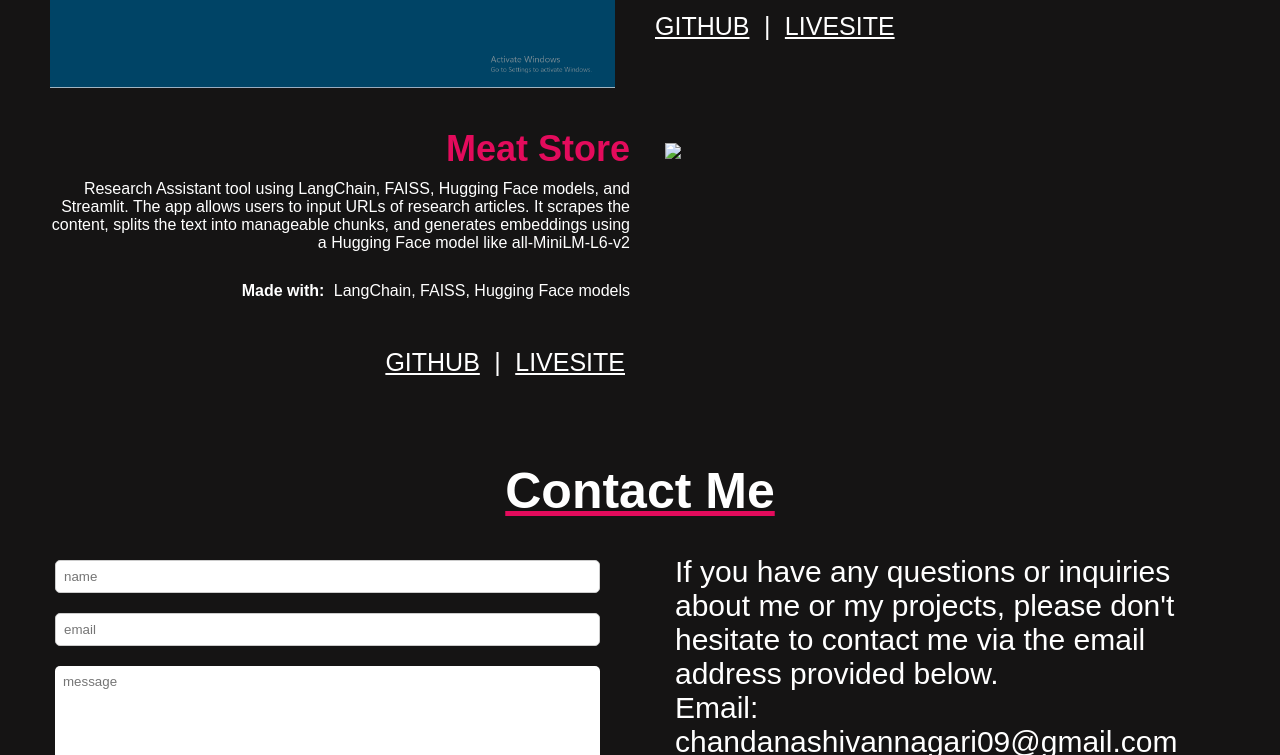
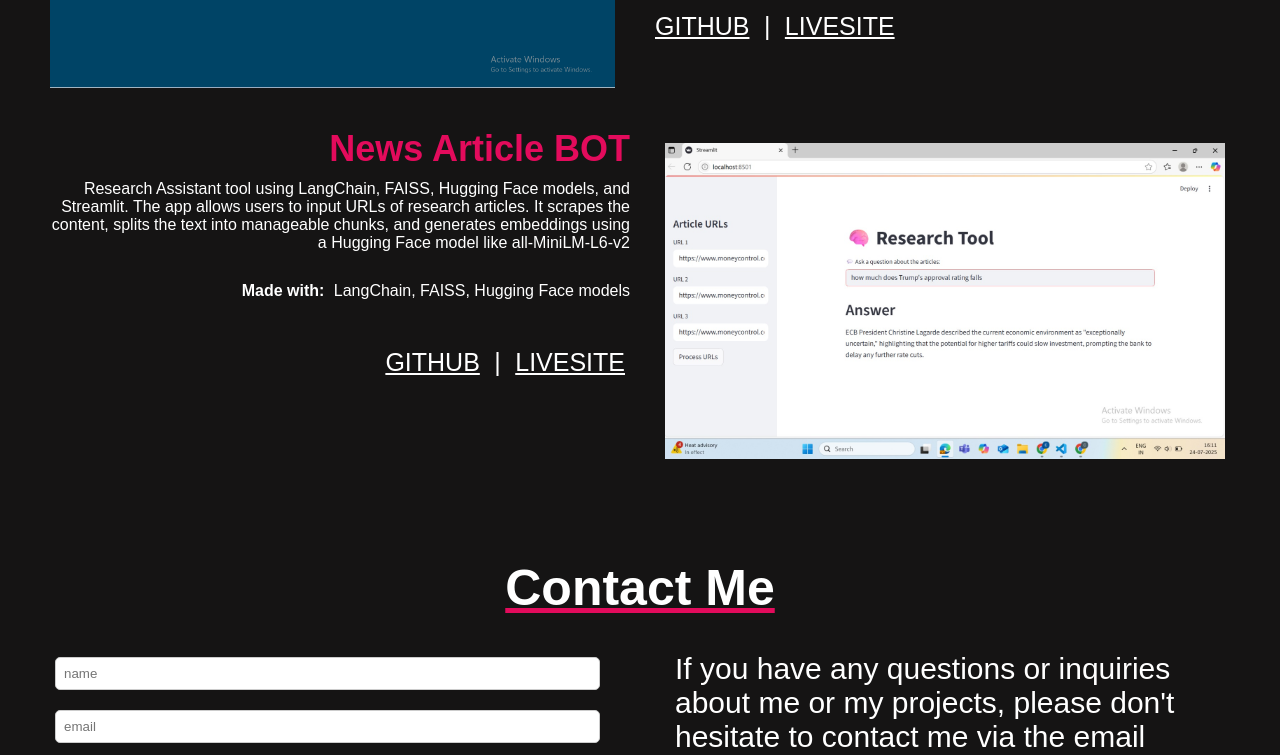
Before and after one commit to chandanas4993/CHANDANA_WEBSITE, a website: page index.html in a window 1280 px wide. Shown: the part 2600-3355 px from the top of the page. Drawn offline with Linux system fonts and the light colour scheme.

Commit message:
Update index.html

```diff
--- a/index.html
+++ b/index.html
@@ -139,12 +139,12 @@
           <br>
           <p1><a href="https://github.com/chandanashivannagari/TOLLYWOOD_QUIZ" id="github">GITHUB</a> <span class="seperator">|</span> <a href="https://chandanashivannagari.github.io/TOLLYWOOD_QUIZ/" id="livesite">LIVESITE</a></p1>
         </div>
-                <div class="row 4">
+        <div class="row 4">
         <div class="project p2" style="order: 2;">
-          <img src="images/Image.jpeg">
+          <img src="images/Image.jpg">
         </div>
         <div class="description d2" style="order: 1;">
-          <h2>Meat Store</h2>
+          <h2>News Article BOT</h2>
           <p>
             Research Assistant tool using LangChain, FAISS, Hugging Face models, and Streamlit. The app allows users to input URLs of research articles. It scrapes the content, splits the text into manageable chunks, and generates embeddings using a Hugging Face model like all-MiniLM-L6-v2</p>
           <p><b>Made with:</b>  LangChain, FAISS, Hugging Face models</p>
```
